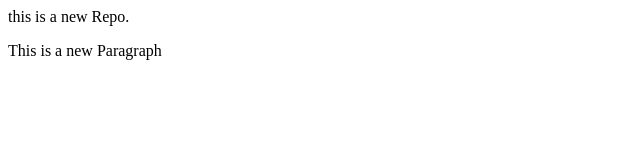
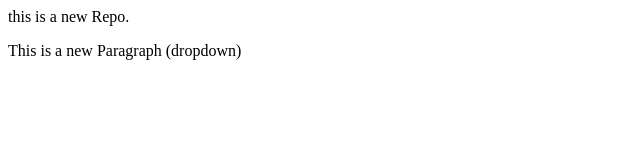
Before and after one commit to sayandebnath-creator/localrepo, a plain HTML site: page index.html in a window 1280 px wide. Shown: the full height of the page, 0-640 px from the left. Drawn offline with Linux system fonts and the light colour scheme.

```diff
--- a/index.html
+++ b/index.html
@@ -1,2 +1,2 @@
 <p>this is a new Repo.</p>
-<p>This is a new Paragraph</p>
+<p>This is a new Paragraph (dropdown)</p>
```
